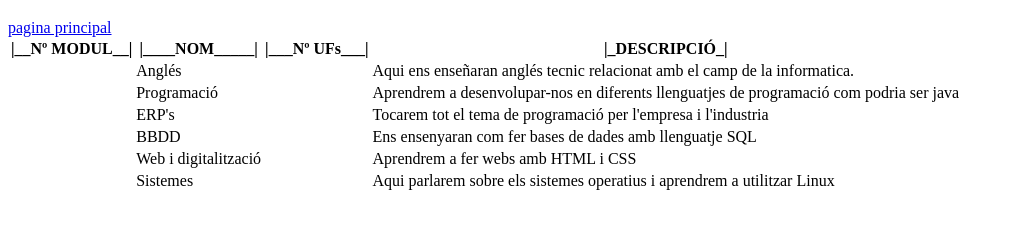
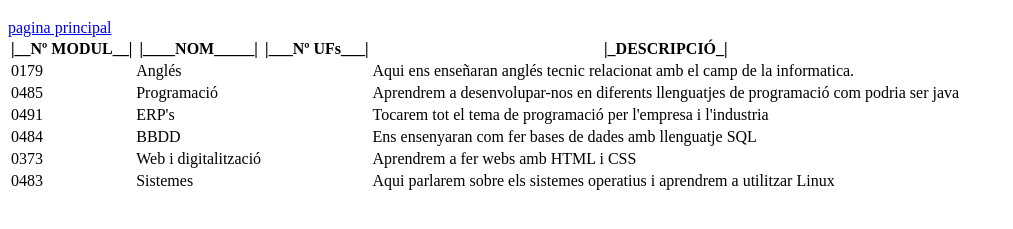
Before and after one commit to gerardforness/rep1, a plain HTML site: page resta de pagines/assignatures.html in a window 1280 px wide. Shown: the part 61-290 px from the top of the page, without its empty margins (0-1013 px from the left). Drawn offline with Linux system fonts and the light colour scheme.

Commit message:
afegir numero de modul

```diff
--- a/resta de pagines/assignatures.html
+++ b/resta de pagines/assignatures.html
@@ -16,37 +16,37 @@
             <th>|_DESCRIPCIÓ_|</th>
         </tr>
         <tr>
-            <td></td>
+            <td>0179</td>
             <td>Anglés</td>
             <td></td>
             <td>Aqui ens enseñaran anglés tecnic relacionat amb el camp de la informatica.</td>
         </tr>
         <tr>
-            <td></td>
+            <td>0485</td>
             <td>Programació</td>
             <td></td>
             <td>Aprendrem a desenvolupar-nos en diferents llenguatjes de programació com podria ser java</td>
         </tr>
         <tr>
-            <td></td>
+            <td>0491</td>
             <td>ERP's</td>
             <td></td>
             <td>Tocarem tot el tema de programació per l'empresa i l'industria</td>
         </tr>
         <tr>
-            <td></td>
+            <td>0484</td>
             <td>BBDD</td>
             <td></td>
             <td>Ens ensenyaran com fer bases de dades amb llenguatje SQL</td>
         </tr>
         <tr>
-            <td></td>
+            <td>0373</td>
             <td>Web i digitalització</td>
             <td></td>
             <td>Aprendrem a fer webs amb HTML i CSS</td>
         </tr>
         <tr>
-            <td></td>
+            <td>0483</td>
             <td>Sistemes</td>
             <td></td>
             <td>Aqui parlarem sobre els sistemes operatius i aprendrem a utilitzar Linux</td>
```
